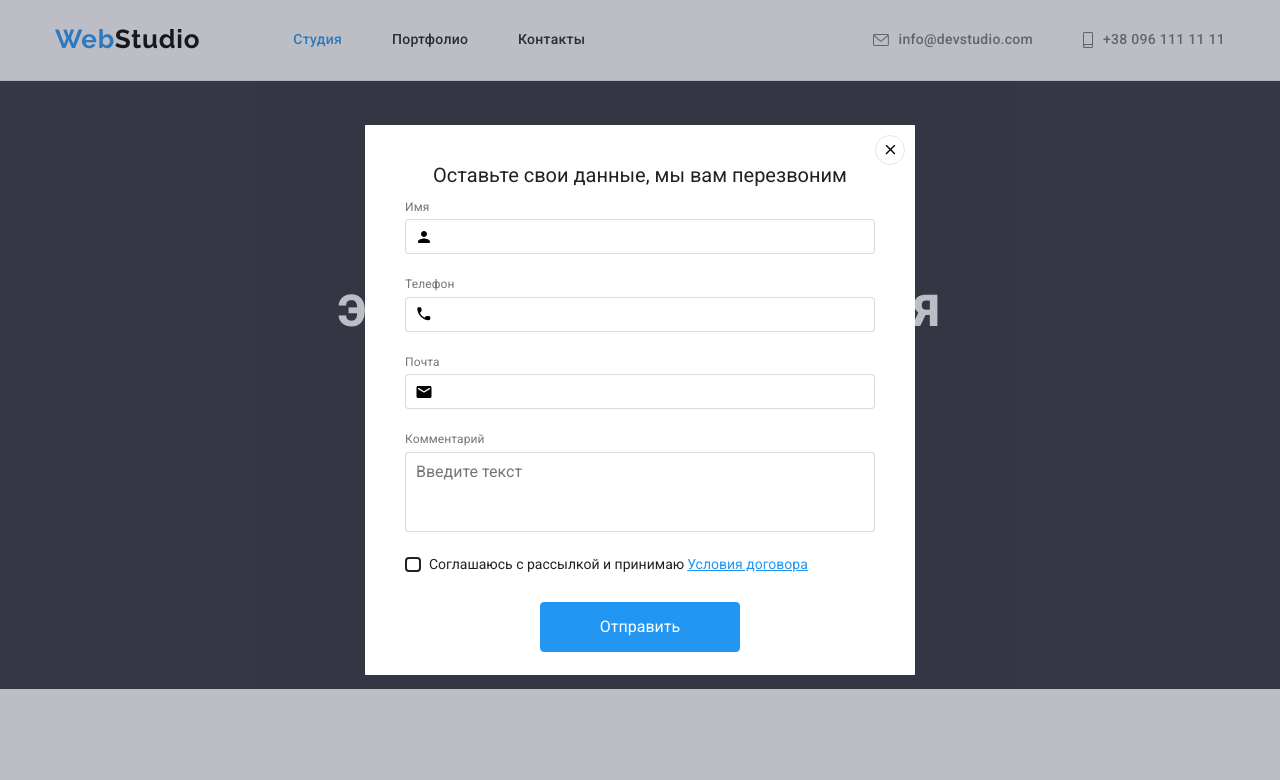
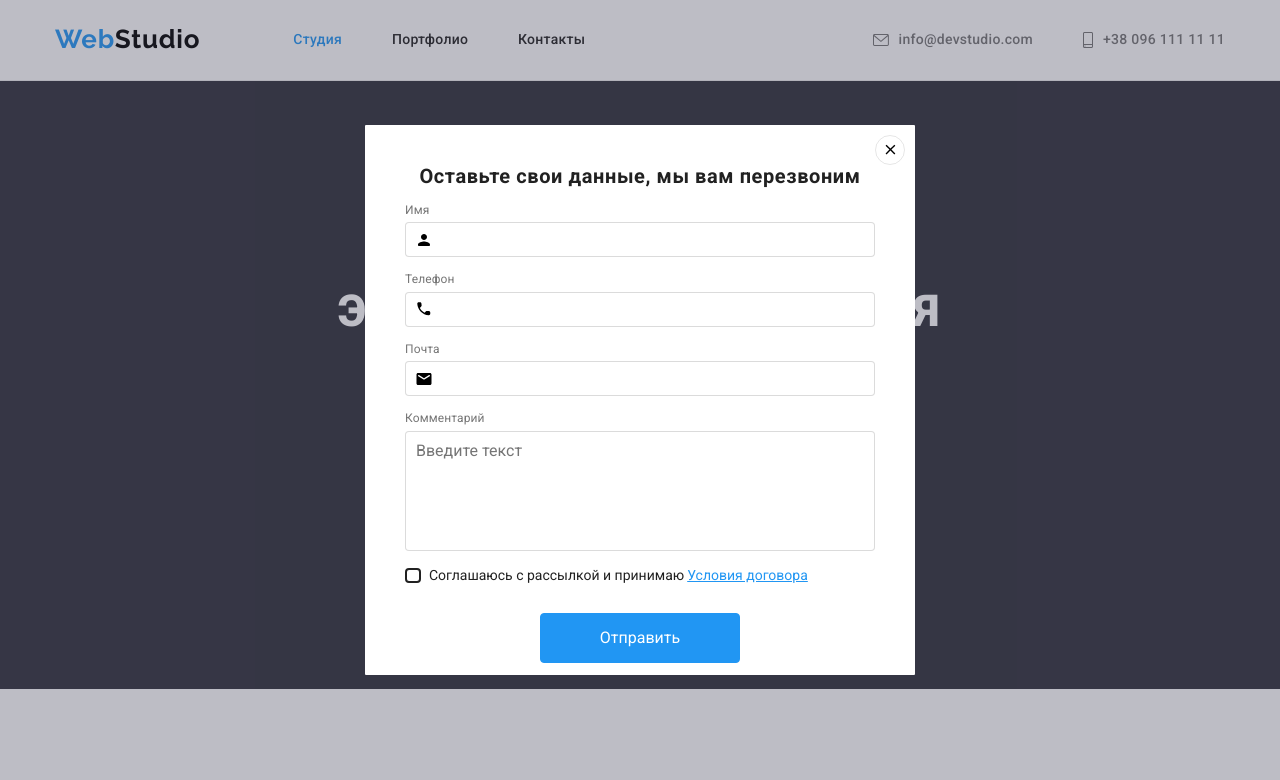
Before and after one commit to Svetlana-Chalaya/goit-markup-hw-06, a plain HTML site: page index.html in a window 1280 px wide. Both pictures are taken after a click on the button "Заказать услугу". Shown: the top 780 px of the page. Drawn offline with nearby package versions, Linux system fonts and the light colour scheme.

Commit message:
corrects backdrop modal

```diff
--- a/css/styles.css
+++ b/css/styles.css
@@ -738,6 +738,7 @@ footer {
 
 .input-subscription {
   display: flex;
+  margin-top: 20px;
 }
 
 .footer-input {
@@ -748,8 +749,6 @@ footer {
   padding-left: 30px;
   margin-right: 12px;
   outline: none;
-  margin-bottom: 94px;
-  margin-top: 20px;
   filter: drop-shadow(0px 4px 4px rgba(0, 0, 0, 0.15));
   background-color: transparent;
 }
@@ -765,7 +764,6 @@ footer {
   border-radius: 4px;
   border-color: transparent;
   margin: 0 auto;
-  margin-top: 20px;
 }
 
 .footer-icon {
@@ -931,7 +929,6 @@ header {
   line-height: 1.55;
   letter-spacing: 0.03em;
   padding: 63px 24px;
-  /* height: 20%; */
   transform: translateY(100%);
   transition: transform 500ms linear;
   overflow: hidden;
@@ -948,10 +945,6 @@ header {
 .title-second {
   margin-bottom: 4px;
 }
-
-/*.title {
-  padding-top: 20px;
-}*/
 
 .img-link .title {
   color: var(--title-text-color);
@@ -1017,14 +1010,15 @@ header {
 
 .modal-title {
   font-size: 20px;
-  line-height: 100%;
   text-align: center;
   color: #212121;
   margin-bottom: 12px;
+  font-weight: 700;
+  letter-spacing: 0.03em;
 }
 
 .modal-field {
-  margin-bottom: 20px;
+  margin-bottom: 12px;
 }
 
 .modal-input {
@@ -1052,10 +1046,6 @@ header {
 .modal-input:focus + .input-icon {
   fill: var(--accent-color);
 }
-
-/* .modal-input:placeholder-shown {
-  border-color: #2196f3;
-} */
 
 .modal-button {
   width: 200px;
@@ -1137,6 +1127,10 @@ button {
   margin-left: 3px;
 }
 
+.modal-text {
+  height: 120px;
+}
+
 .input-check:checked + .check-text::before {
   background-color: var(--accent-color);
   border: none;
--- a/index.html
+++ b/index.html
@@ -528,7 +528,7 @@
           width="70"
           height="70"
         >
-          <svg class="modal-close-btn">
+          <svg class="modal-close-btn" width="18" height="18">
             <use
               href="./images/symbol-defs.svg#icon-close-black-18dp-2-1-1"
             ></use>
```
